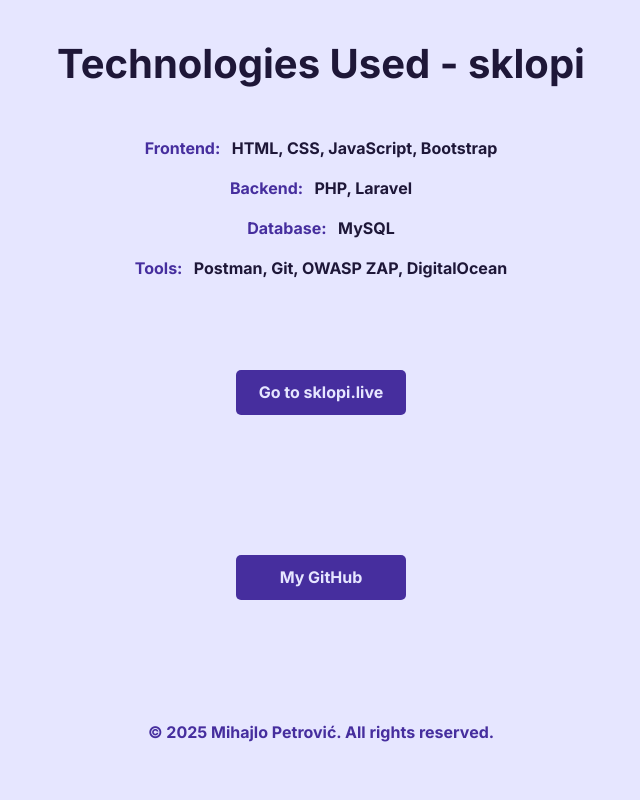
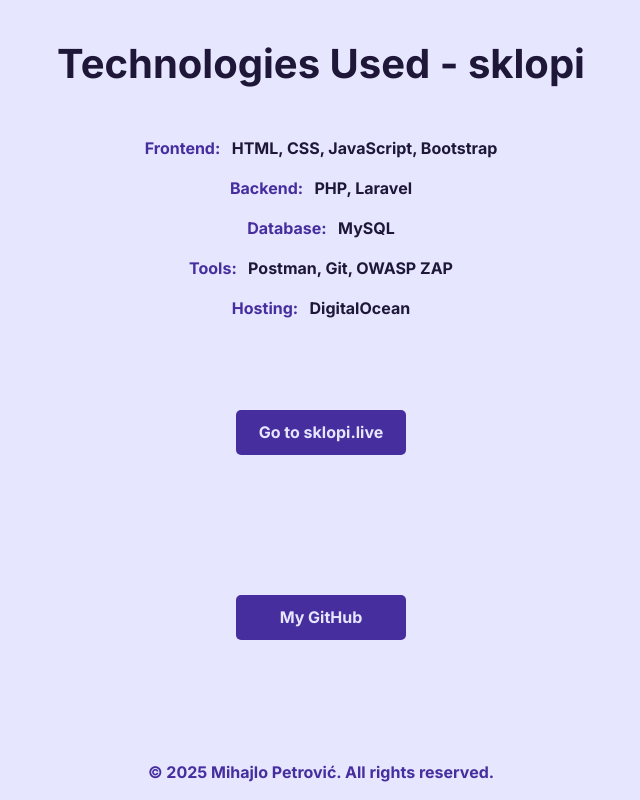
Before and after one commit to Mihajlo-Petrovic/my-portfolio, a Vue app: page /projects in a window 1280 px wide. Shown: the part 3628-4428 px from the top of the page, without its empty margins (319-959 px from the left). Before the commit the page ends 4388 px from the top, so only its background shows below. Built offline with nearby package versions, Linux system fonts and the light colour scheme.

Commit message:
Update Project.vue

```diff
--- a/src/components/Projects.vue
+++ b/src/components/Projects.vue
@@ -97,7 +97,8 @@
             <p><span class="color-purple">Frontend:</span> &nbsp; HTML, CSS, JavaScript, Bootstrap</p>
             <p><span class="color-purple">Backend:</span> &nbsp; PHP, Laravel</p>
             <p><span class="color-purple">Database:</span> &nbsp; MySQL</p>
-            <p><span class="color-purple">Tools:</span> &nbsp; Postman, Git, OWASP ZAP, DigitalOcean</p>
+            <p><span class="color-purple">Tools:</span> &nbsp; Postman, Git, OWASP ZAP</p>
+            <p><span class="color-purple">Hosting:</span> &nbsp; DigitalOcean</p>
         </section>
 
         <section class="mb-140">
```
